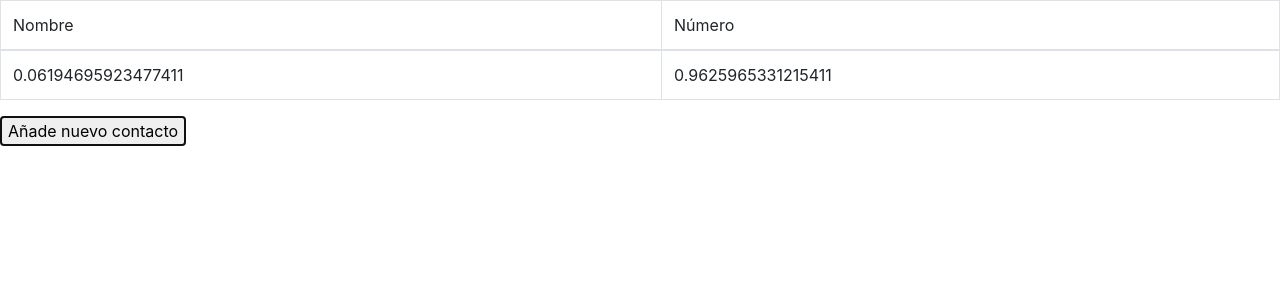
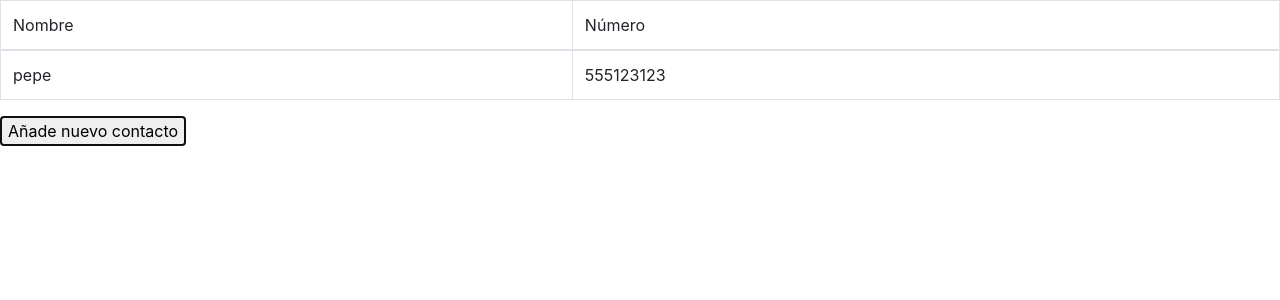
Before and after one commit to asierba/react_hooks_kata, a React app: page / in a window 1280 px wide. Both pictures are taken after a click on the button "Añade nuevo contacto". Shown: the top 300 px of the page. Built offline with nearby package versions, Linux system fonts and the light colour scheme.

Commit message:
added test for new contact in contactlist
Signed-off-by: Asier Barrenetxea <asier.b@thoughtworks.com>

```diff
--- a/src/components/ContactList.tsx
+++ b/src/components/ContactList.tsx
@@ -8,7 +8,7 @@ const initialState = {
 };
 
 function addContact(contacts: Contact[], setContacts: any) {
-    return () => setContacts(contacts.concat(new Contact(Math.random().toString(), Math.random().toString())));
+    return () => setContacts(contacts.concat(new Contact('555123123','pepe')));
 }
 
 export const ContactList = () => {
@@ -27,8 +27,8 @@ export const ContactList = () => {
                 {contacts.map(contact => {
                     return (
                         <tr className="contact" key={contact.name.toString()}>
-                            <td>{contact.name}</td>
-                            <td>{contact.phone}</td>
+                            <td data-id="name">{contact.name}</td>
+                            <td data-id="phone">{contact.phone}</td>
                         </tr>
                     )
                 })}
```
Also changed, not shown: 1 other file (tests, documents, lock files or other folders).
